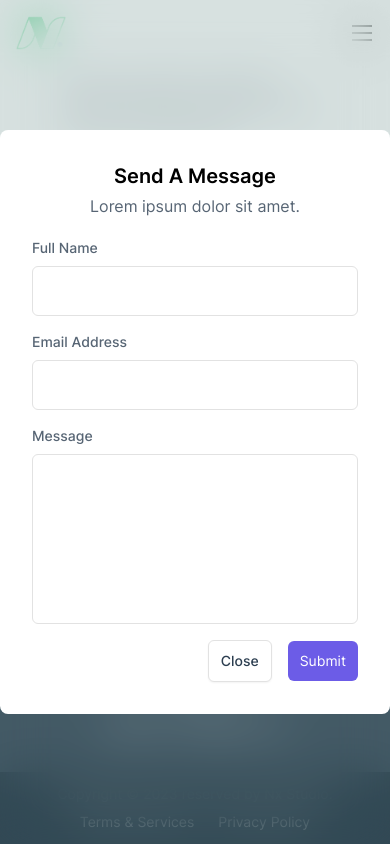
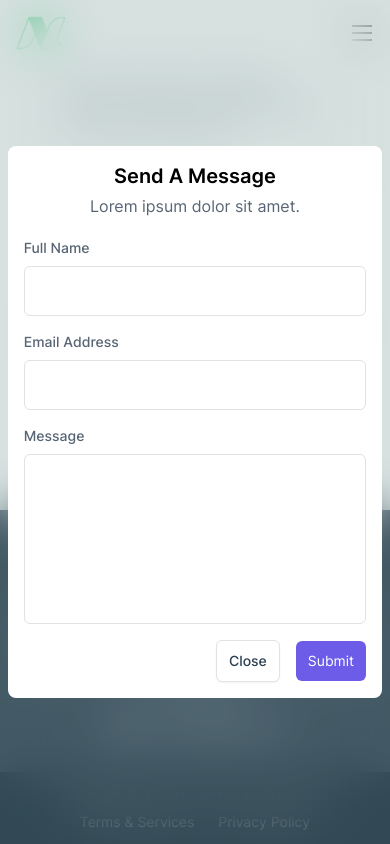
Before and after one commit to shahnewazrakib/Nx-Studio, a React (Vite) app: page / in a window 390 px wide. Both pictures are taken after a click on the button "Send Message". Shown: the part 3104-3948 px from the top of the page. Built offline with nearby package versions, Linux system fonts and the light colour scheme; some icons are missing.

Commit message:
Made the contact form responsive

```diff
--- a/src/components/popup/Popup.jsx
+++ b/src/components/popup/Popup.jsx
@@ -9,7 +9,7 @@ function Popup({ open, setOpen }) {
           : "opacity-0 pointer-events-none"
       } transition duration-300 w-screen h-screen fixed top-0 left-0 z-[1000] bg-[#7a9c974d] backdrop-blur-xl flex items-center justify-center shadow-xl`}
     >
-      <div className="w-[500px] bg-white rounded-lg p-8">
+      <div className="w-[96%] sm:w-[500px] bg-white rounded-lg p-4 sm:p-8">
         <h1 className="text-xl font-semibold text-center">Send A Message</h1>
         <p className="text-light mt-1 text-center">
           Lorem ipsum dolor sit amet.
```
